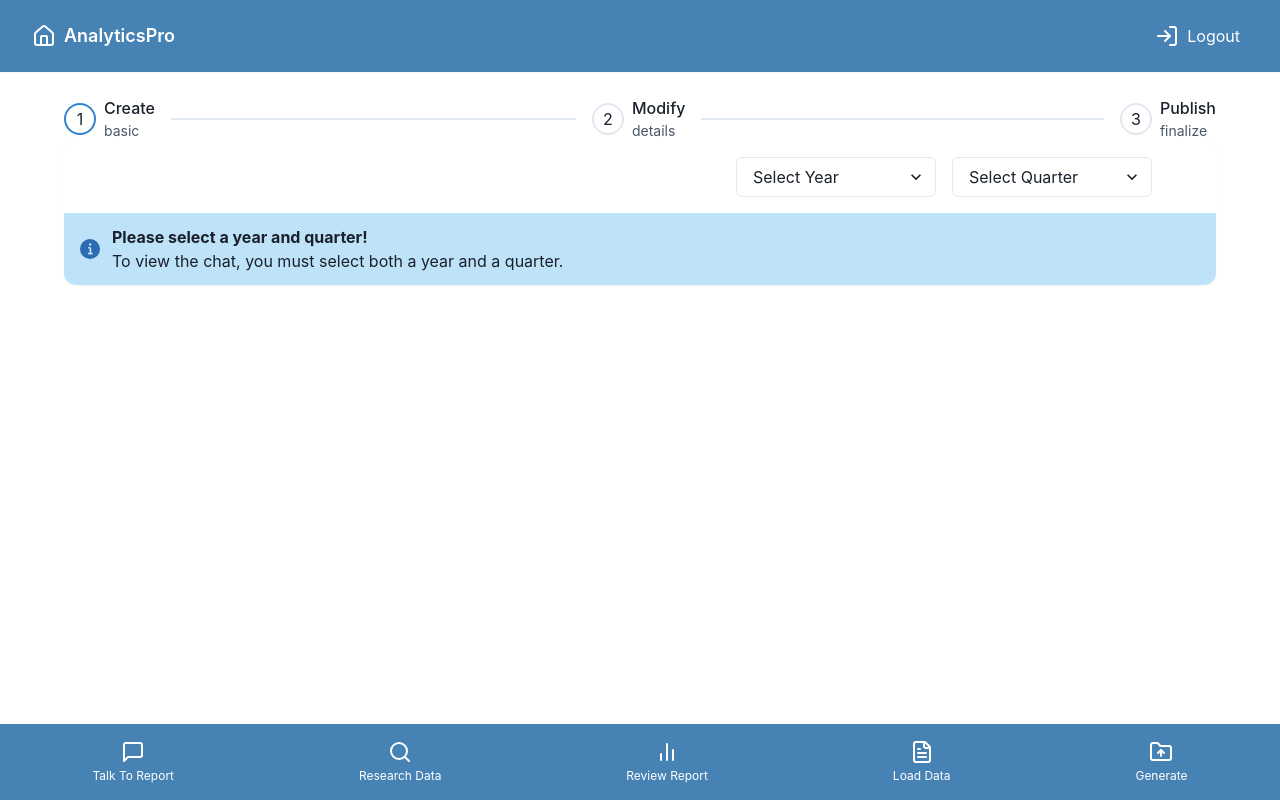
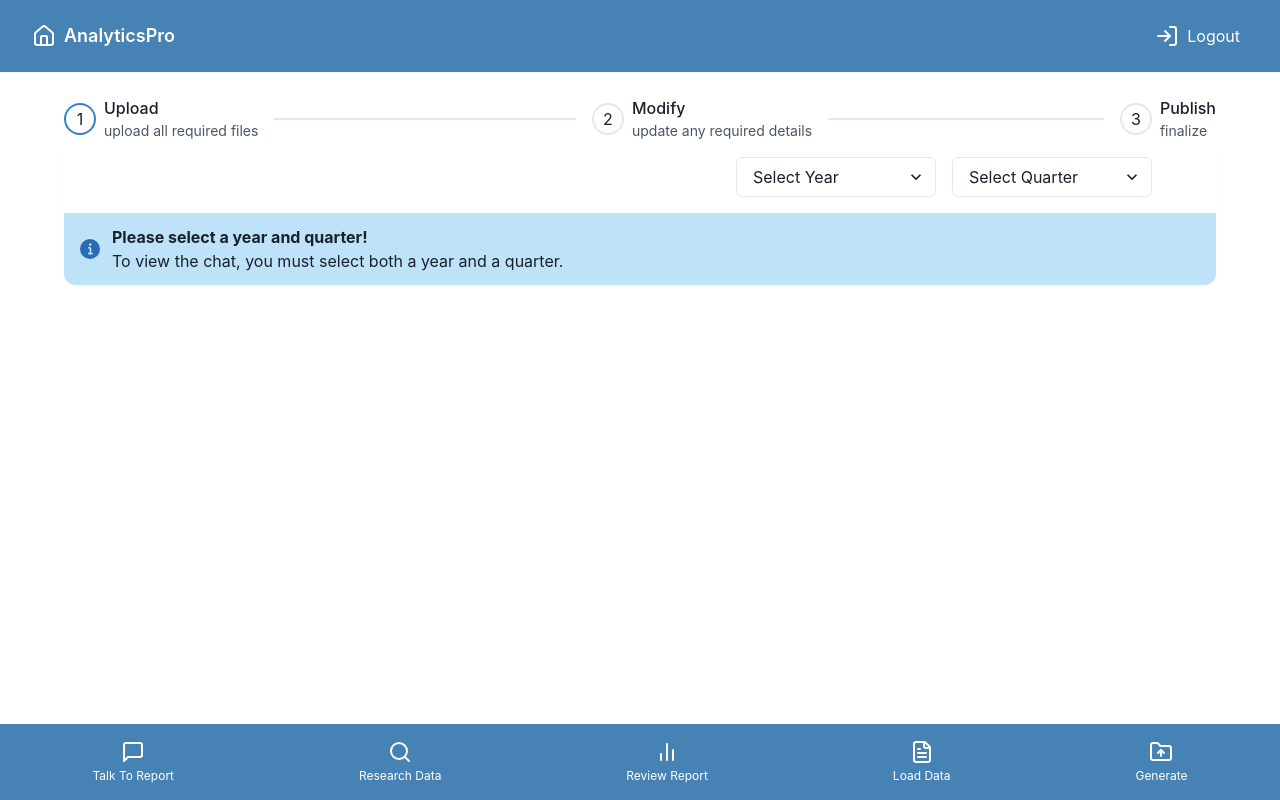
Before and after one commit to Classy-Endevours/review-system-sample, a Next.js app: page /load-data in a window 1280 px wide. Built offline with nearby package versions, Linux system fonts and the light colour scheme.

Commit message:
Changed stepper detail

```diff
--- a/app/components/Stepper/Stepper.tsx
+++ b/app/components/Stepper/Stepper.tsx
@@ -5,25 +5,11 @@ import LoadData from "../LoadData/LoadData";
 import RichTextEditor from "../Editor/RichTextEditor";
 import Publish from "../Publish/Publish";
 
-interface IQuiz {
+interface StepperProp {
   id?: string;
 }
 
-interface IOptions {
-  isCorrect: boolean;
-  value: string;
-}
-export interface IQuestions {
-  _id: string;
-  answer: string;
-  options: IOptions[];
-  order: number;
-  quiz: string;
-  title: string;
-  questionType?: "MCQ" | "Coding" | "Descriptive";
-}
-
-const Stepper = ({ id }: IQuiz) => {
+const Stepper = ({ id }: StepperProp) => {
   const params = useSearchParams();
   const router = useRouter();
   const step = parseInt(params.get("step") ?? "0");
@@ -34,14 +20,14 @@ const Stepper = ({ id }: IQuiz) => {
 
   const steps: IStep[] = [
     {
-      title: "Create",
-      description: "basic",
+      title: "Upload",
+      description: "upload all required files",
       step: 1,
       component: ({ goToNext }) => <LoadData goToNext={goToNext} />,
     },
     {
       title: "Modify",
-      description: "details",
+      description: "update any required details",
       step: 2,
       component: ({ goToNext }) => <RichTextEditor goToNext={goToNext} />,
     },
```
